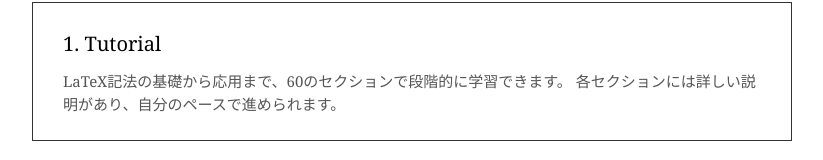
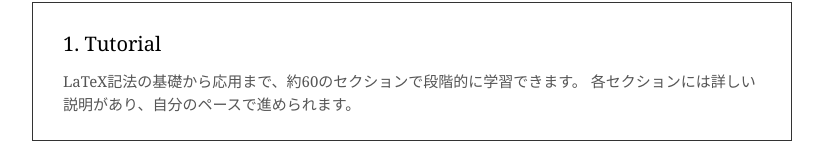
Before and after one commit to Gen1729/tex-learning-game, a Next.js app: page / in a window 1280 px wide. Shown: the part 426-586 px from the top of the page, without its empty margins (228-1051 px from the left). Built offline with nearby package versions, Linux system fonts and the light colour scheme.

Commit message:
文字の誤字を修正

```diff
--- a/app/page.tsx
+++ b/app/page.tsx
@@ -92,7 +92,7 @@
                 margin: 0,
                 lineHeight: '1.5'
               }}>
-                LaTeX記法の基礎から応用まで、60のセクションで段階的に学習できます。
+                LaTeX記法の基礎から応用まで、約60のセクションで段階的に学習できます。
                 各セクションには詳しい説明があり、自分のペースで進められます。
               </p>
             </div>
--- a/app/quiz/page.tsx
+++ b/app/quiz/page.tsx
@@ -476,7 +476,7 @@
                   margin: 0,
                   color: '#666'
                 }}>
-                  ホームに戻る
+                  クイズ選択画面に戻る
                 </p>
               </div>
             </button>
```
